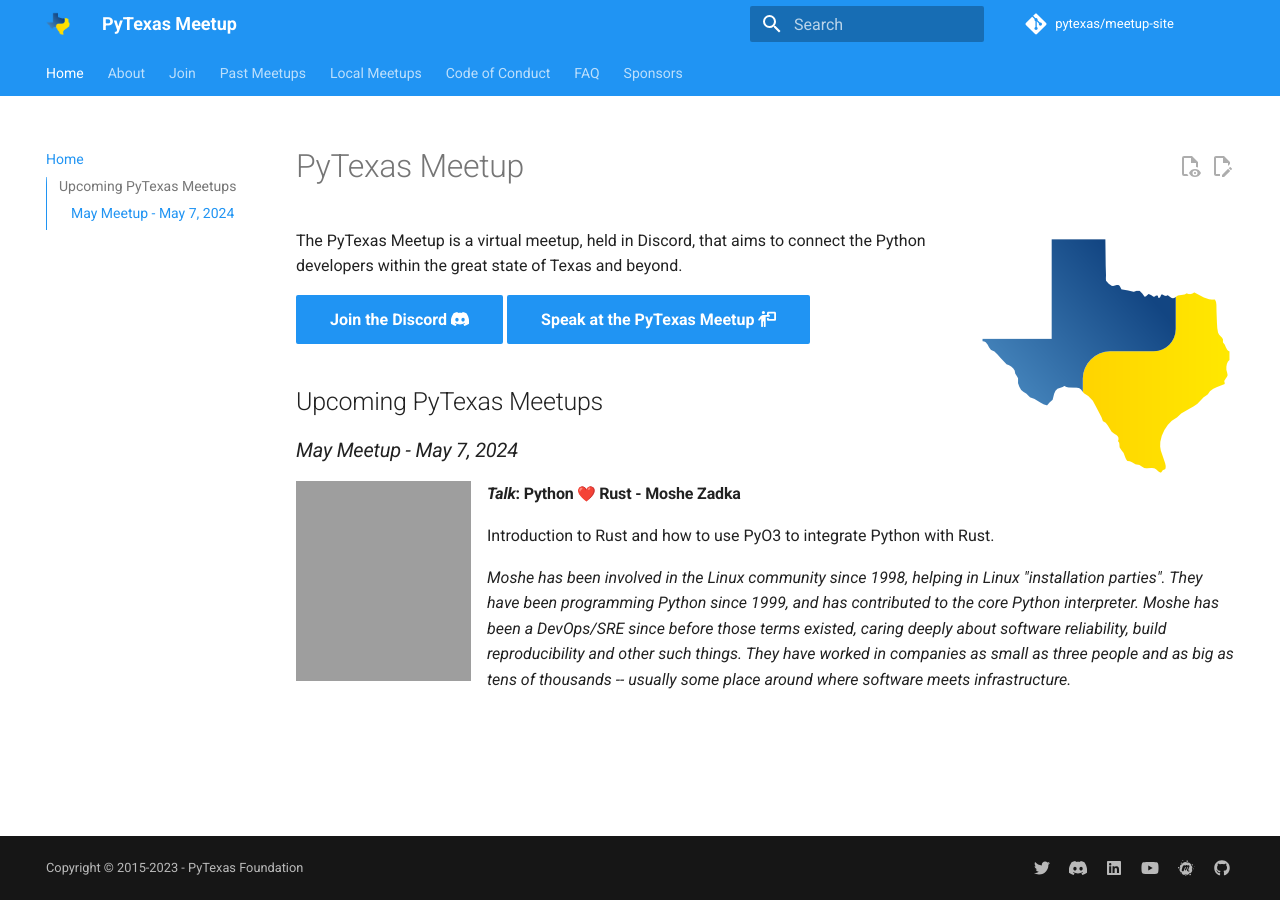
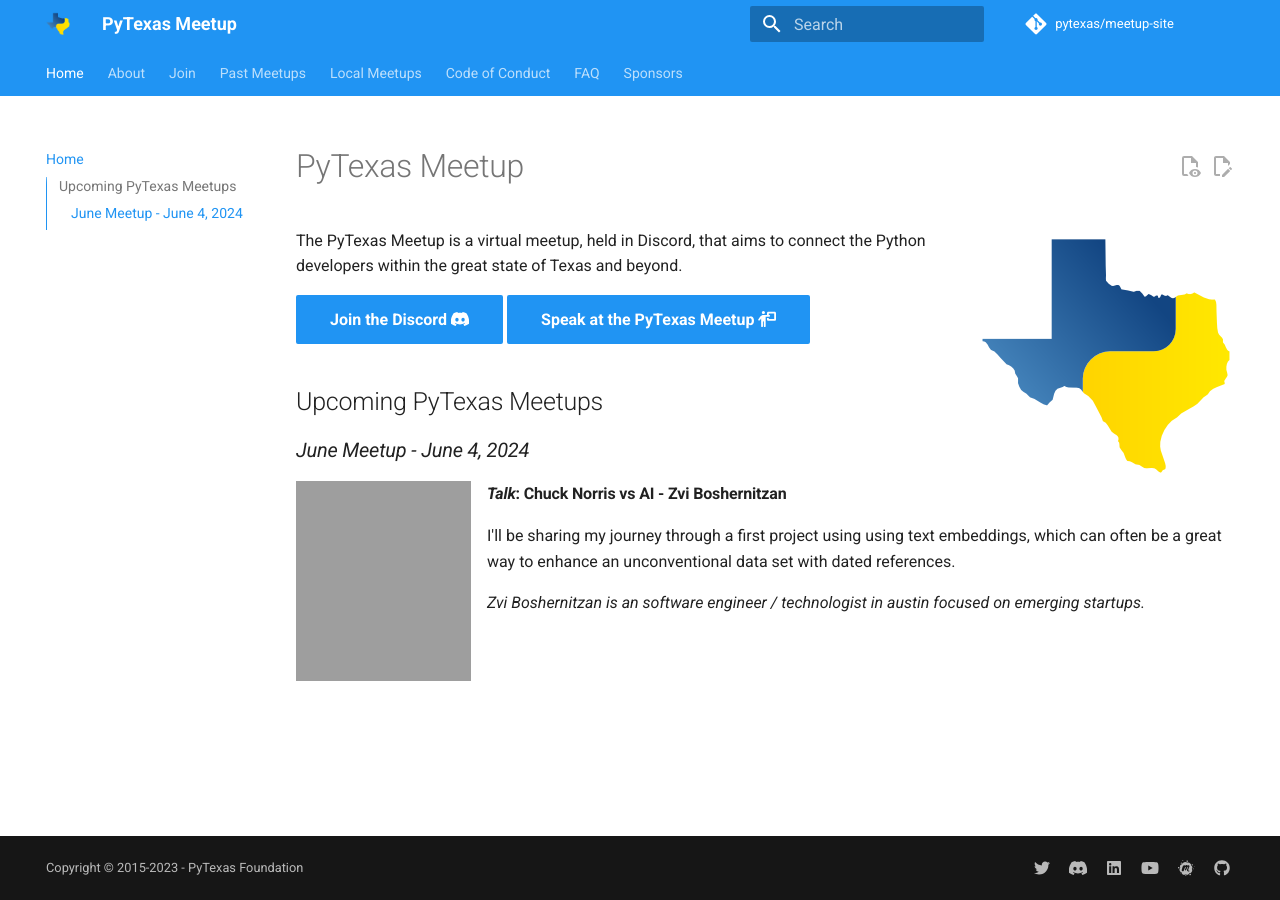
Before and after one commit to pytexas/meetup, an MkDocs documentation site: the page built from docs/index.md, in a window 1280 px wide. Built offline with MkDocs 1.6.1 and Material for MkDocs 9.7.7, drawn with Linux system fonts in a browser that asks for light colours; emoji names are drawn with the system emoji font; comment, search, counter and statistics services are not loaded; grey boxes are pictures that could not be loaded.

Commit message:
Added Zvi's talk.

```diff
--- a/docs/index.md
+++ b/docs/index.md
@@ -12,11 +12,11 @@
 
 ## Upcoming PyTexas Meetups
 
-### _May Meetup - May 7, 2024_
+### _June Meetup - June 4, 2024_
 ![Moshe Zadka Avatar](https://github.com/moshez.png){: style="height:200px;width:175px" align=left}
 
-#### _Talk_:  Python :heart: Rust - Moshe Zadka
+#### _Talk_:  Chuck Norris vs AI - Zvi Boshernitzan
 
-Introduction to Rust and how to use PyO3 to integrate Python with Rust.
+I'll be sharing my journey through a first project using using text embeddings, which can often be a great way to enhance an unconventional data set with dated references.
 
-_Moshe has been involved in the Linux community since 1998, helping in Linux "installation parties". They have been programming Python since 1999, and has contributed to the core Python interpreter. Moshe has been a DevOps/SRE since before those terms existed, caring deeply about software reliability, build reproducibility and other such things. They have worked in companies as small as three people and as big as tens of thousands -- usually some place around where software meets infrastructure._
+_Zvi Boshernitzan is an software engineer / technologist in austin focused on emerging startups._
```
